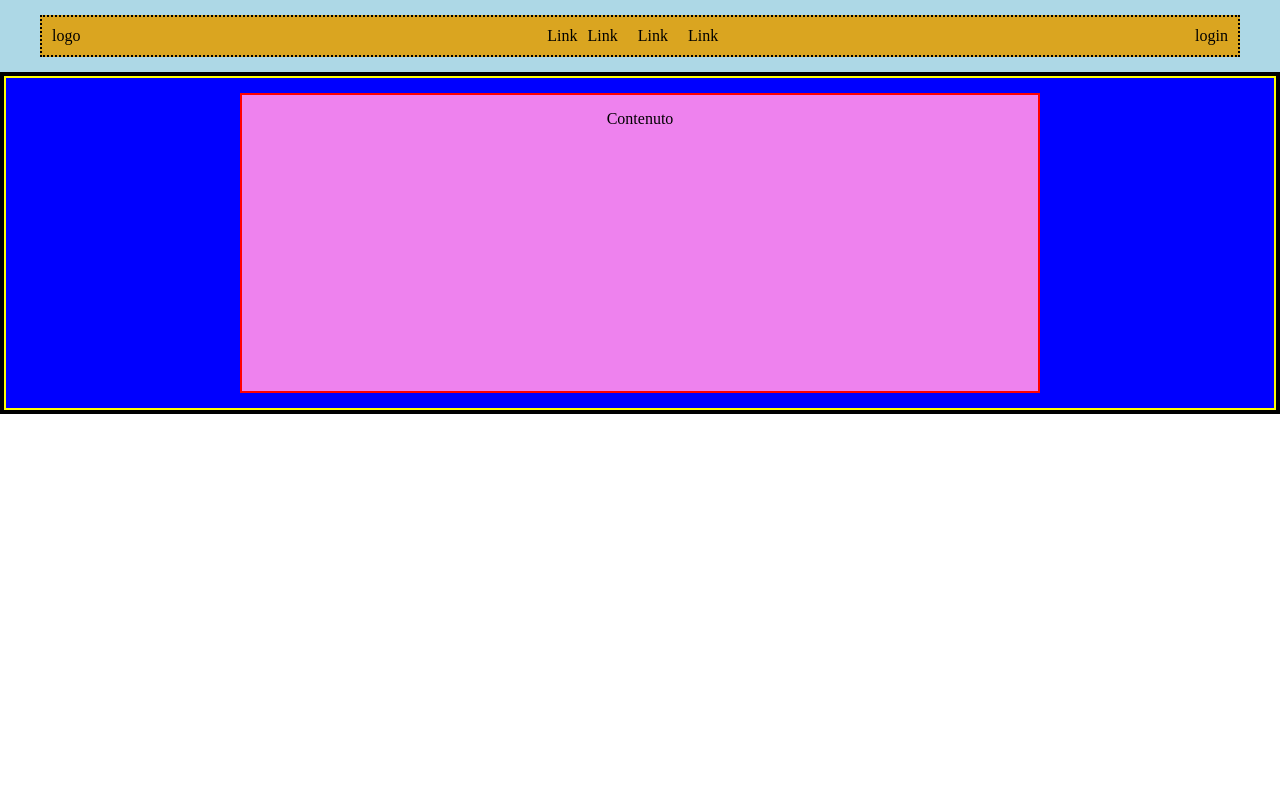
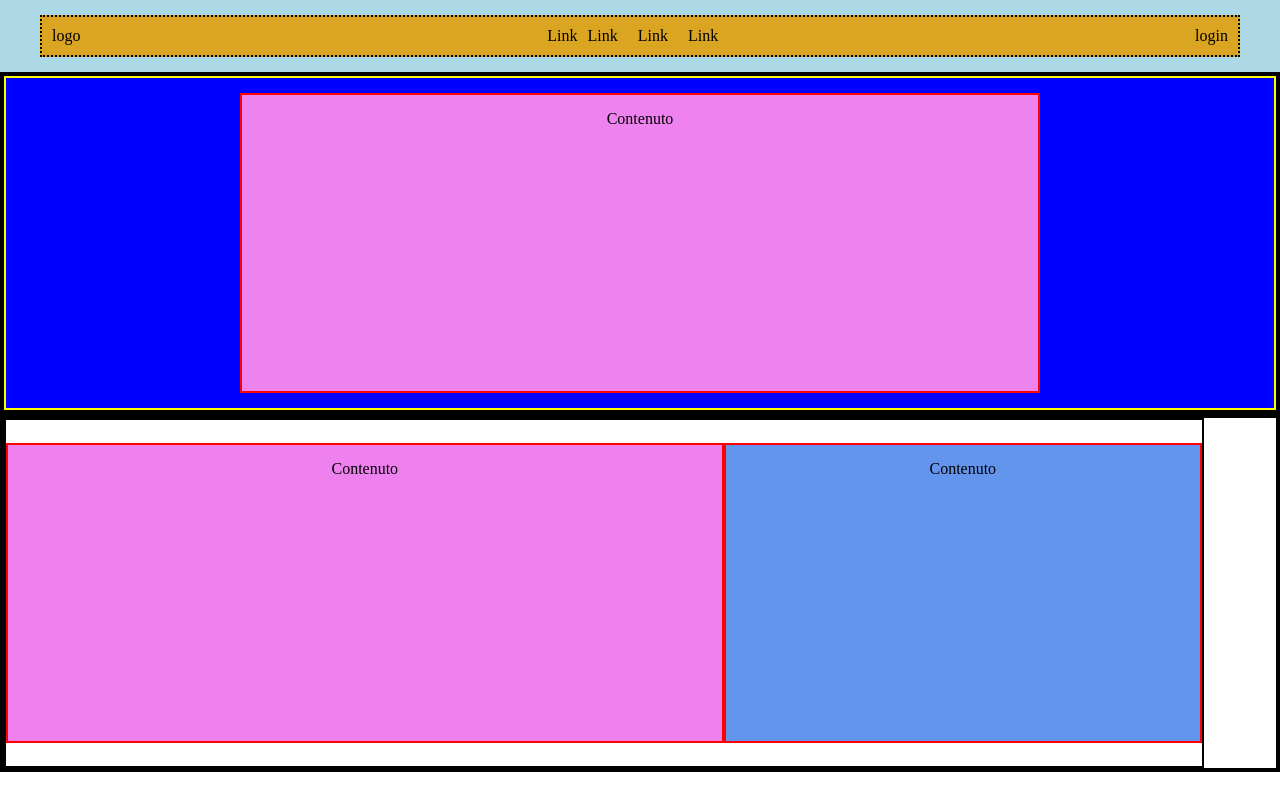
Before and after one commit to VincenzoIuliano/htmlcss-struttura-discord, a plain HTML site: page index.html in a window 1280 px wide. Drawn offline with Linux system fonts and the light colour scheme.

Commit message:
ADD: second main section NOT ENDED

```diff
--- a/css/app.css
+++ b/css/app.css
@@ -49,12 +49,24 @@ img {
 }
 
 .col {
-    width: 500px;
+    width: 800px;
     text-align: center;
     height: 300px;
-    width: 800px;
 }
 
+.col-1 {
+    height: 200px;
+    width: 100px;
+    justify-content: center;
+}
+.row-1 {
+    display: flex;
+    flex-wrap: wrap;
+    height: 350px;
+    width: 1200px;
+    align-items: center;
+    justify-content: center;
+}
 
 
 /* UTILITIES */
@@ -68,12 +80,31 @@ img {
     background-color: violet;
 }
 
+.bg-white {
+    background-color: white;
+}
+
+.bg-rose {
+    background-color: hsl(300, 76%, 72%) ;
+}
+
+.bg-cfblue {
+    background-color: cornflowerblue;
+}
+
+.w-60 {
+    width: 60%;
+}
+
+.w-40 {
+    width: 40%;
+}
 
 
 
 
 
-/* DEBUG RULS */
+/* DEBUG RULES */
 
 .debug ,container {
     border: 2px solid black;
--- a/index.html
+++ b/index.html
@@ -30,6 +30,15 @@
               </div>
             </div>
         </section>
+
+        <!-- Creo la seconda sezione -->
+        <section class="section debug">
+            <div class="container-1 debug bg-white">
+              <div class="row-1 debug">
+                <div class="col w-60 debug bg-rose">Contenuto</div>
+                <div class="col w-40 debug bg-cfblue"> Contenuto </div>
+            </div>
+        </section>
     </main>
 </body>
 </html>
```
